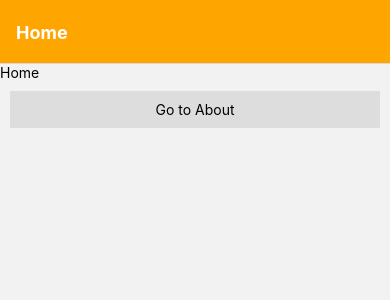
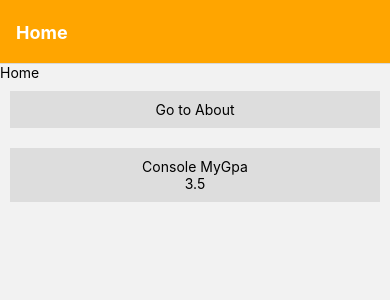
Before and after one commit to jun447/RN_Nav, a React Native app in the folder AwesomeNavigation/: screen /Home in a window 390 px wide. Shown: the top 300 px of the page. Built offline with nearby package versions, Linux system fonts and the light colour scheme.

Commit message:
Added States and Props

```diff
--- a/AwesomeNavigation/screens/About.jsx
+++ b/AwesomeNavigation/screens/About.jsx
@@ -3,10 +3,13 @@ import React from 'react'
 
 const About = ({navigation,route}) => {
   const {takeData} = route.params
+  const {myNumbr} = route.params
   return (
     <View>
       <Text>About</Text>
       <Text>{takeData}</Text>
+      <Text>{myNumbr}</Text>
+      <Text>{route.params.value}</Text>
     </View>
   )
 }
--- a/AwesomeNavigation/screens/Home.jsx
+++ b/AwesomeNavigation/screens/Home.jsx
@@ -1,16 +1,27 @@
 import { Pressable, StyleSheet, Text, View} from 'react-native'
-import React from 'react'
+import React ,{useState} from 'react'
 
 const Home = ({navigation}) => {
+ const [myGpa, setMyGpa] = useState(3.5)
+
+
   return (
     <View>
       <Text>Home</Text>
       {/* create pressable to go to about screen */}
       <Pressable
-        onPress={() => navigation.navigate('About',{takeData: 'Hello from Home'})}
+        onPress={() => navigation.navigate('About',{takeData: 'Hello from Ghori',myNumbr: 321,value:myGpa})}
         style={styles.button}
       >
         <Text>Go to About</Text>
+      </Pressable>
+      {/* create pressable to console MyGpa variable */}
+      <Pressable
+        onPress={() => { console.log(myGpa); setMyGpa(myGpa+1); }}
+        style={styles.button}
+      >
+        <Text>Console MyGpa</Text>
+        <Text>{myGpa}</Text>
       </Pressable>
     </View>
   )
```
